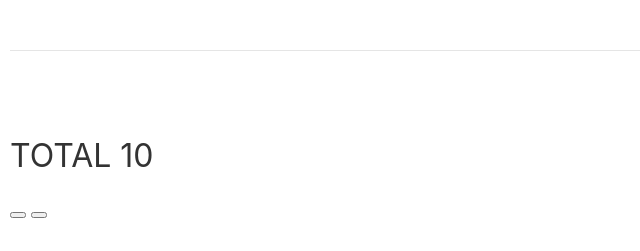
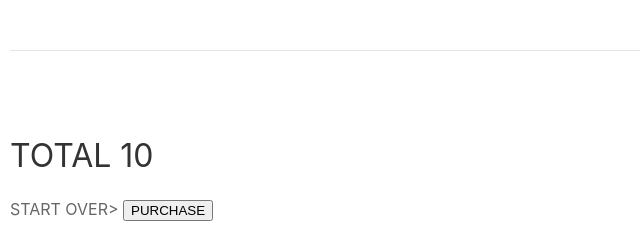
Before and after one commit to dkb2830/PizzaTime-2, a Flask app: template flask_app/templates/user/your_order.html in a window 1280 px wide. Shown: the part 878-1129 px from the top of the page, without its empty margins (0-640 px from the left). Run offline with Flask 2, Linux system fonts and the light colour scheme; the template is opened without the code that fills it: most values are stand-ins (such as "Sample title", 1, 10 or a date in 2020).

Commit message:
Last update for the night
Last update for the night

```diff
--- a/flask_app/templates/user/your_order.html
+++ b/flask_app/templates/user/your_order.html
@@ -52,7 +52,7 @@
             <br>
             <h2>TOTAL   {{Order.order_total}}</h2>
 
-            <button></button>     <button></button>
+            <Link to="/user/random_order">START OVER</Link>>     <button>PURCHASE</button>
 
 
         </main>
```
